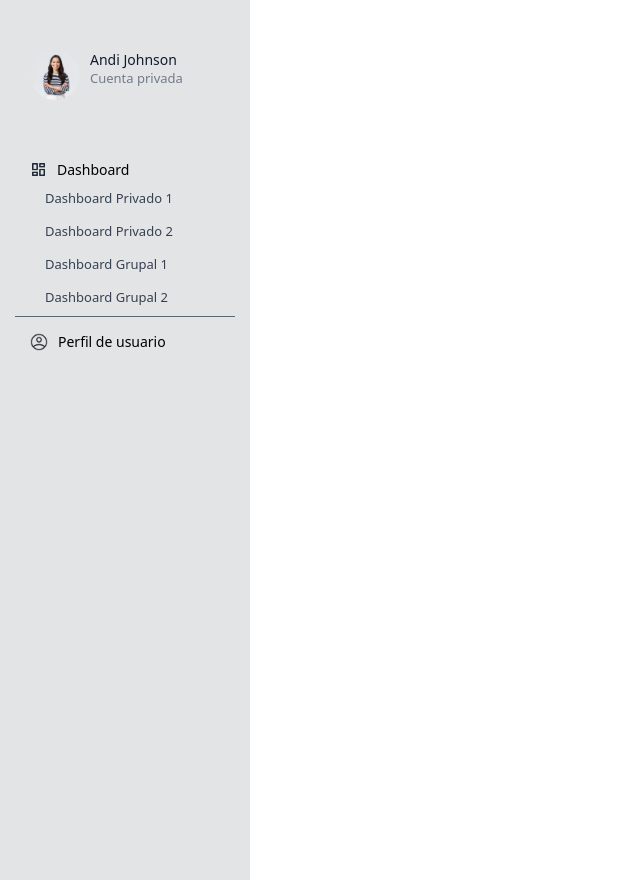
After one commit to eiber07/Backend-APIFinanzasPersonales, a Python web app: template app/templates/sidebar.html in a window 1280 px wide. The commit adds this page. Shown: the whole page, without its empty margins (0-640 px from the left). Run offline with Jinja, Linux system fonts and the light colour scheme; the template is opened without the code that fills it, so the values that code supplies are empty.

Commit message:
Agregue plantillas, estilos, iconos para el sidebar
Introducir una interfaz de usuario fija para la barra lateral: añadir app/templates/sidebar.html con marcado de perfil y menú (avatar de perfil, panel de control y elementos de usuario, submenú). Añadir reglas específicas para la barra lateral a app/static/styles.css para el diseño, el contenedor del avatar y el estilo del menú y el submenú. Añadir tres recursos de imagen en app/static/img (icono-dashboard.png, icono-perfil.png, perfil-mujer.avif) que utilizará la nueva barra lateral. TODO LOS CAMBIOS REALIZADOS SON ESTATICOS

```diff
--- a/app/static/styles.css
+++ b/app/static/styles.css
@@ -317,3 +317,77 @@ body {
 .componente-header { grid-area: header; }
 .componente-sidebar { grid-area: sidebar; }
 .componente-main { grid-area: main; }
+
+/*sidebar*/
+.sidebar {
+height: 100%;
+width: 250px;
+position: fixed;
+left: 0;
+top: 0;
+padding-top: 20px;
+background-color: #E2E4E6;
+}
+
+.sidebar div {
+padding: 15px;
+display: block;
+}
+
+.sidebar .profile{
+    display: grid;
+    grid-template-columns: 75px 1fr;
+}
+
+.contenedor-perfil{
+    width: 50px;
+    height: 50px;
+    border-radius: 50%;
+    overflow: hidden;
+    display: flex;
+    justify-content: center;
+    align-items: center;
+    object-fit: cover;
+}
+
+.contenedor-perfil img {
+    width: 100%;
+    height: 100%;
+    object-fit: cover;
+    border-radius: 50%;
+}
+
+.sidebar .profile-info{
+    padding-left: 0;
+    margin: bottom 0;
+}
+
+.sidebar .profile-info p {
+    margin: 0;
+}
+
+.menu .menu-item-dashboard {
+    display: flex;
+    align-items: center;
+    gap: 10px;
+    padding-bottom:0;
+    font-size: 14px;
+}
+
+.menu .submenu {
+  display: flex;
+  flex-direction: column; /* lista vertical */
+  padding-left: 30px;     /* sangría para diferenciar */
+  gap: 5px;
+  padding-top: 5px;
+  padding-bottom: 5px;
+  border-bottom: 1px solid #5D6772;
+  font-size: 13px;
+  color:#5D6772;
+}
+
+.submenu div {
+  color: #374151;
+  padding: 5px 0;
+  /*cursor: pointer;*/
+}
--- /dev/null
+++ b/app/templates/sidebar.html
@@ -0,0 +1,22 @@
+<link rel="stylesheet" href="../static/styles.css">
+<div class="sidebar">
+  <div class="profile">
+    <div class="contenedor-perfil">
+      <img id="profile-pic" src="../static/img/perfil-mujer.avif"/>
+    </div>
+    <div class="profile-info">
+      <p style="color:#131B2E; font-size: 14px;">Andi Johnson</p>
+      <p style="color: #737B8B; font-size: 13px;">Cuenta privada</p>
+    </div>
+  </div>
+  <div class="menu">
+    <div class="menu-item-dashboard"><img src="../static/img/icono-dashboard.png" height="17px"/>Dashboard</div>
+    <div class="submenu">
+    <div>Dashboard Privado 1</div>
+    <div>Dashboard Privado 2</div>
+    <div>Dashboard Grupal 1</div>
+    <div>Dashboard Grupal 2</div>
+  </div>
+    <div class="menu-item-dashboard"><img src="../static/img/icono-perfil.png" height="18px"/>Perfil de usuario</div>
+  </div>
+</div>
```
Also changed, not shown: app/static/img/icono-dashboard.png (added), app/static/img/icono-perfil.png (added), app/static/img/perfil-mujer.avif (added).
